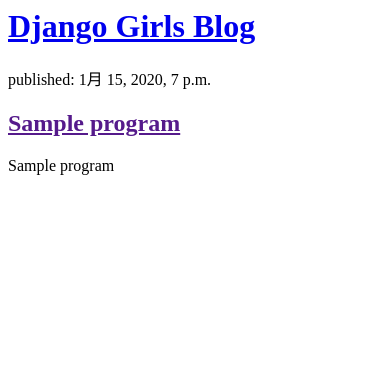
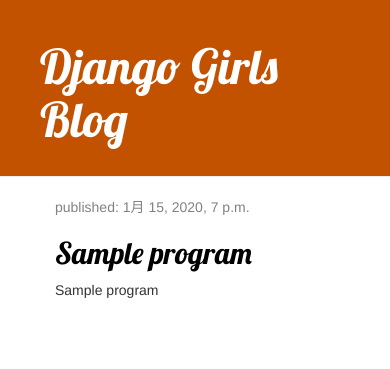
Before and after one commit to takahi0716/radiosite, a Django app: page / in a window 390 px wide. Shown: the top 369 px of the page. Run offline with Django 3.2, Linux system fonts and the light colour scheme; tables that the repository leaves empty hold one stand-in row (values such as "Sample post"); some libraries are stand-ins or nearby versions.

Commit message:
Added view and template for detailed blog post as well as CSS for the site.

```diff
--- /dev/null
+++ b/myapp/static/css/style.css
@@ -0,0 +1,51 @@
+
+.page-header {
+  background-color: #C25100;
+  margin-top: 0;
+  padding: 20px 20px 20px 40px;
+}
+
+.page-header h1, .page-header h1 a, .page-header h1 a:visited, .page-header h1 a:active {
+  color: #ffffff;
+  font-size: 36pt;
+  text-decoration: none;
+}
+
+.content {
+  margin-left: 40px;
+}
+
+h1, h2, h3, h4 {
+  font-family: 'Lobster', cursive;
+}
+
+.date {
+  color: #828282;
+}
+
+.save {
+  float: right;
+}
+
+.post-form textarea, .post-form input {
+  width: 100%;
+}
+
+.top-menu, .top-menu:hover, .top-menu:visited {
+  color: #ffffff;
+  float: right;
+  font-size: 26pt;
+  margin-right: 20px;
+}
+
+.post {
+  margin-bottom: 70px;
+}
+
+.post h2 a, .post h2 a:visited {
+  color: #000000;
+}
+
+.comment {
+  margin: 20px 0px 20px 20px;
+}
--- /dev/null
+++ b/myapp/templates/myapp/base.html
@@ -0,0 +1,24 @@
+
+{% load static %}
+<html>
+    <head>
+        <title>Django Girls blog</title>
+        <link rel="stylesheet" href="//maxcdn.bootstrapcdn.com/bootstrap/3.2.0/css/bootstrap.min.css">
+        <link rel="stylesheet" href="//maxcdn.bootstrapcdn.com/bootstrap/3.2.0/css/bootstrap-theme.min.css">
+        <link href='//fonts.googleapis.com/css?family=Lobster&subset=latin,latin-ext' rel='stylesheet' type='text/css'>
+        <link rel="stylesheet" href="{% static 'css/style.css' %}">
+    </head>
+    <body>
+      <div class="page-header">
+          <h1><a href="/">Django Girls Blog</a></h1>
+      </div>
+      <div class="content container">
+          <div class="row">
+              <div class="col-md-8">
+              {% block content %}
+              {% endblock %}
+              </div>
+          </div>
+      </div>
+  </body>
+</html>
--- a/myapp/templates/myapp/post_list.html
+++ b/myapp/templates/myapp/post_list.html
@@ -1,18 +1,13 @@
-<html>
-    <head>
-        <title>Django Girls blog</title>
-    </head>
-    <body>
-        <div>
-            <h1><a href="/">Django Girls Blog</a></h1>
-        </div>
+{% extends 'myapp/base.html' %}
 
-        {% for program in programs %}
-        <div>
-            <p>published: {{ program.published_date }}</p>
-            <h2><a href="">{{ program.title }}</a></h2>
+{% block content %}
+    {% for program in programs %}
+        <div class="post">
+            <div class="date">
+                <p>published: {{ program.published_date }}</p>
+            </div>
+            <h2><a href="{% url 'post_detail' pk=program.pk %}">{{ program.title }}</a></h2>
             <p>{{ program.corner_title|linebreaksbr }}</p>
         </div>
     {% endfor %}
-    </body>
-</html>
+{% endblock %}
--- a/myapp/urls.py
+++ b/myapp/urls.py
@@ -5,4 +5,5 @@
 
 urlpatterns = [
     path('', views.post_list, name='post_list'),
+    path('program/<int:pk>/', views.post_detail, name='post_detail'),
 ]
--- a/myapp/views.py
+++ b/myapp/views.py
@@ -1,7 +1,13 @@
 from django.shortcuts import render
 from .models import Program
 from django.utils import timezone
+from django.shortcuts import render, get_object_or_404
 
 def post_list(request):
     programs = Program.objects.filter(published_date__lte=timezone.now()).order_by('published_date')
     return render(request, 'myapp/post_list.html', {'programs': programs})
+
+
+def post_detail(request, pk):
+    program = get_object_or_404(Program, pk=pk)
+    return render(request, 'myapp/post_detail.html', {'program': program})
```
Also changed, not shown: myapp/templates/myapp/post_detail.html (added, +13 -0 lines).
